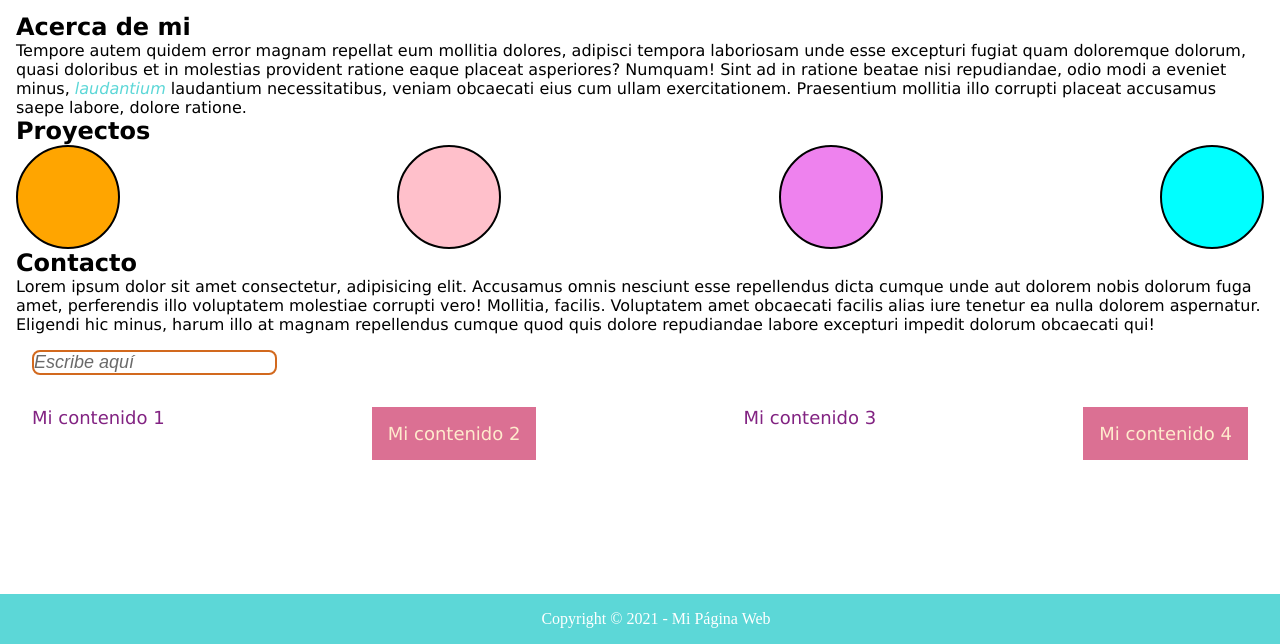
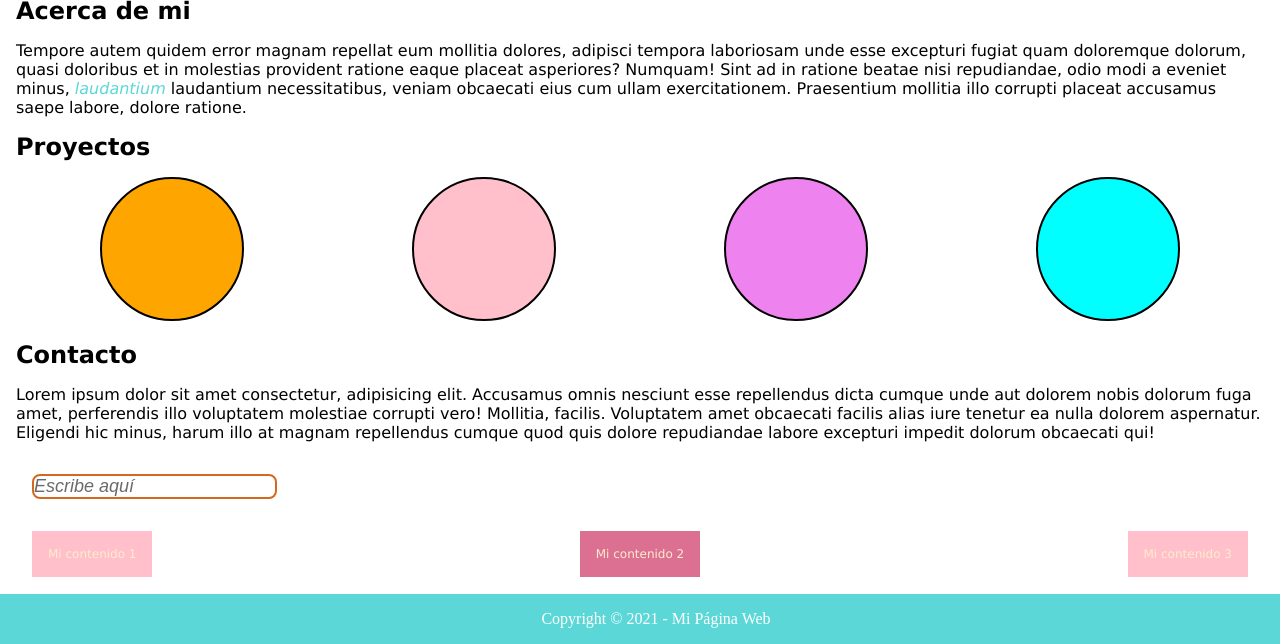
Before and after one commit to Yennyferjp/Sass, a plain HTML site: page index.html in a window 1280 px wide. Shown: the part 156-800 px from the top of the page. Drawn offline with Linux system fonts and the light colour scheme.

Commit message:
Changes Styles

```diff
--- a/index.html
+++ b/index.html
@@ -64,7 +64,6 @@
                     <li class="li li-1">Mi contenido 1</li>
                     <li class="li li-2">Mi contenido 2</li>
                     <li class="li li-3">Mi contenido 3</li>
-                    <li class="li li-4">Mi contenido 4</li>
                 </ul>
             </div>
         </section>
--- a/sass/style.scss
+++ b/sass/style.scss
@@ -19,13 +19,20 @@
             color: $second-color;
         }
 
-        @if $i == 2 or $i == 4  {
+        @if $i == 2   {
             background-color: palevioletred;
             padding: $padding-defaul;
             color: blanchedalmond;
             width: fit-content;
             text-align: center;
+        }
 
+        @if $i == 1 or $i == 3  {
+            background-color: pink;
+            padding: $padding-defaul;
+            color: blanchedalmond;
+            width: fit-content;
+            text-align: center;
         }
     }
 }
@@ -48,16 +55,14 @@ header {
         color: beige;
         padding: $padding-defaul;
         font-size: em(18px); // Utiliza una función para convertir píxeles a ems
-
     }
 
     h1 {
         font-family: 'Segoe UI', Tahoma, Geneva, Verdana, sans-serif;
         font-size: em(50px);
+        text-align: center;
         color: chocolate;
-        text-align: center;
-        padding: $padding-defaul;
-
+        padding: 16px 16px 0 16px;
         @include display-tiny { // Utiliza un mixin para establecer estilos de visualización en tamaños pequeños
             text-align: start;
             font-size: em(25px);
@@ -71,30 +76,41 @@ main {
     .boxes {
         flex-direction: column;
         @include flex-between;
-
         @include display-medium {
             flex-direction: row;
+            display: flex;
+
         }
 
         .box {
             @include box(100px, 100px);
+            margin: auto;
+            margin-bottom: 20px;
+            padding: 20px;
         }
     }
+
 }
 
 section {
     h2 {
         font-weight: weight(bold);
         font-family: 'Lucida Sans', 'Lucida Sans Regular', 'Lucida Grande', 'Lucida Sans Unicode', Geneva, Verdana, sans-serif;
-
-        @include display-tiny {
-            text-align: center;
+        padding-bottom: 16px;
+        @include display-tiny { // Utiliza un mixin para establecer estilos de visualización en tamaños pequeños
+            text-align: start;
+            font-size: em(20px);
+            color: chocolate;
         }
     }
 
     p {
+        padding-bottom: 16px;
         font-weight: length(light);
         font-family: 'Lucida Sans', 'Lucida Sans Regular', 'Lucida Grande', 'Lucida Sans Unicode', Geneva, Verdana, sans-serif;
+        @include display-tiny{
+            font-size: em(12px);
+        }
     }
 
      // Heredar estilos críticos a errores mediante `@extend`
@@ -123,7 +139,7 @@ section {
         @include flex-between;
         list-style-type: none;
         padding: $padding-defaul;
-        font-size: em(18px);
+        font-size: em(12px);
         font-family: Verdana, Geneva, Tahoma, sans-serif;
     }
 }
```
Also changed, not shown: css/style.css, 1 other file.
